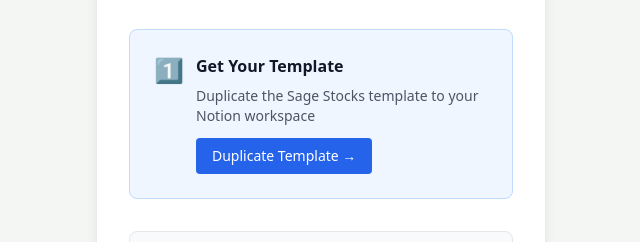
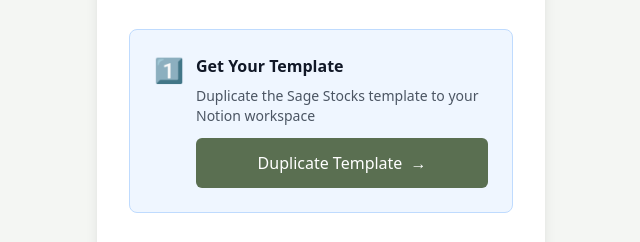
Before and after one commit to shalom-ormsby/stock-intelligence, a website: page public/index.html in a window 1280 px wide. Shown: the part 179-421 px from the top of the page, without its empty margins (319-959 px from the left). Drawn offline with nearby package versions, Linux system fonts and the light colour scheme.

Commit message:
Update index.html

```diff
--- a/public/index.html
+++ b/public/index.html
@@ -67,9 +67,9 @@
                         <a
                             href="https://ormsby.notion.site/Sage-Stocks-28ca1d1b67e080ea8424c9e64f4648a9?source=copy_link"
                             target="_blank"
-                            class="inline-block bg-blue-600 hover:bg-blue-700 text-white font-medium text-sm py-2 px-4 rounded transition duration-200"
+                            class="w-full flex items-center justify-center px-4 py-3 border border-transparent text-base font-medium rounded-md text-white bg-[#5A6F51] hover:bg-[#354030] transition duration-200"
                         >
-                            Duplicate Template →
+                            Duplicate Template <span class="ml-2">→</span>
                         </a>
                     </div>
                 </div>
@@ -86,7 +86,7 @@
                         </p>
                     <button
                         onclick="window.location.href='/api/auth/authorize'"
-                        class="w-full flex items-center justify-center px-4 py-3 border border-transparent text-base font-medium rounded-md text-white bg-[#5A6F51] hover:bg-[#475740] transition duration-200"
+                        class="w-full flex items-center justify-center px-4 py-3 border border-transparent text-base font-medium rounded-md text-white bg-[#5A6F51] hover:bg-[#354030] transition duration-200"
                     >
                         <img src="/notion-logo.png" alt="Notion" class="w-5 h-5 mr-2" />
                         Sign in with Notion
```
